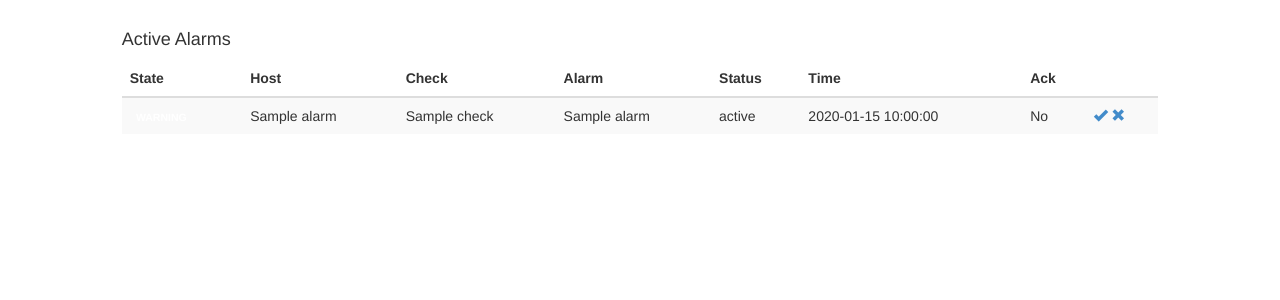
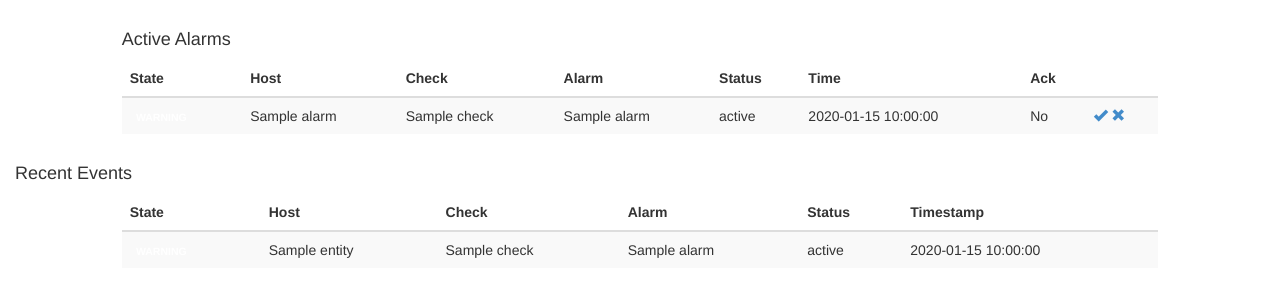
Before and after one commit to dgivens/cloudmon-dash, a Flask app: template cloudmon_dash/templates/index.html in a window 1280 px wide. Shown: the part 52-352 px from the top of the page. Run offline with Flask 2, Linux system fonts and the light colour scheme; the template is opened without the code that fills it: most values are stand-ins (such as "Sample title", 1, 10 or a date in 2020); some libraries are stand-ins or nearby versions.

Commit message:
Added recent events to index

```diff
--- a/cloudmon_dash/static/js/heatdash.js
+++ b/cloudmon_dash/static/js/heatdash.js
@@ -47,6 +47,22 @@ $( document ).ready( function()
         }
       });
       $( "#alarms > tbody" ).prepend( items.join("\n") );
-    })
+    });
+    $.getJSON( '/events', function( data )
+    {
+      var table="";
+      $.each( data['events'], function( index, element )
+      {
+        var row = "<tr>";
+        row += "<td><span class='label label-" + element.details.state_label + "'>" + element.details.state + "</span></td>";
+        row += "<td>" + element.entity.label + "</td>";
+        row += "<td>" + element.check.label + "</td>";
+        row += "<td>" + element.alarm.label + "</td>";
+        row += "<td>" + element.details.status + "</td>";
+        row += "<td>" + element.details.timestamp + "</td>";
+        table.push(row)
+      });
+      $( "#events > tbody").replaceWith( table.join("\n") );
+    });
   }, 10000)
 });
--- a/cloudmon_dash/templates/index.html
+++ b/cloudmon_dash/templates/index.html
@@ -44,6 +44,39 @@
           </table>
         </div>
       </div>
+
+      <div class="row">
+        <div class="col-md-5 col-md-offset=1">
+          <h4>Recent Events</h4>
+        </div>
+      </div>
+      <div class="row">
+        <div class="col-md-10 col-md-offset-1">
+          <table id="events" class="table table-striped">
+            <thead>
+              <tr>
+                <th>State</th>
+                <th>Host</th>
+                <th>Check</th>
+                <th>Alarm</th>
+                <th>Status</th>
+                <th>Timestamp</th>
+            </thead>
+            <tbody class="table-striped">
+            {%- for event in events %}
+              <tr>
+                <td><span class="label label-{{ event['details']['state_label'] }}">{{ event['details']['state'] }}</span></td>
+                <td>{{ event['entity']['label'] }}</td>
+                <td>{{ event['check']['label'] }}</td>
+                <td>{{ event['alarm']['label'] }}</td>
+                <td>{{ event['details']['status'] }}</td>
+                <td>{{ event['details']['timestamp'] }}</td>
+              </tr>
+            {%- endfor %}
+            </tbody>
+          </table>
+        </div>
+      </div>
 {%- endblock content %}
 {%- block footer %}
     {{ super() }}
--- a/cloudmon_dash/views.py
+++ b/cloudmon_dash/views.py
@@ -5,7 +5,7 @@ from bson.objectid import ObjectId
 from datetime import datetime
 from flask import redirect, render_template, request, url_for
 from cloudmon_dash import app, mongo
-from cloudmon_dash.utils import get_alarms, update_alarm
+from cloudmon_dash.utils import get_alarms, get_events, update_alarm
 from cloudmon_dash.utils import utc_timestamp_to_local
 from pymongo import ASCENDING, DESCENDING
 from sets import Set
@@ -14,7 +14,8 @@ from sets import Set
 @app.route('/')
 def index():
     alarms = get_alarms()
-    return render_template('index.html', alarms=alarms)
+    events = get_events(skip=0, limit=10)
+    return render_template('index.html', alarms=alarms, events=events)
 
 
 @app.route('/hosts')
@@ -97,15 +98,9 @@ def notification():
         'status': event['details']['status'],
         'timestamp': local_dt.strftime('%d %b %Y %H:%M:%S %Z'),
         'acknowledged': False,
-        'cleared': False
+        'cleared': False,
+        'state_label': get_state_label(event['details']['state'])
     }
-
-    if event['details']['state'] == 'OK':
-        alarm_details['state_label'] = 'success'
-    elif event['details']['state'] == 'WARNING':
-        alarm_details['state_label'] = 'warning'
-    else:
-        alarm_details['state_label'] = 'danger'
 
     update_alarm(hostname, check_label, alarm_label, **alarm_details)
     return 'OK'
```
Also changed, not shown: cloudmon_dash/utils.py (+22 -0 lines).
